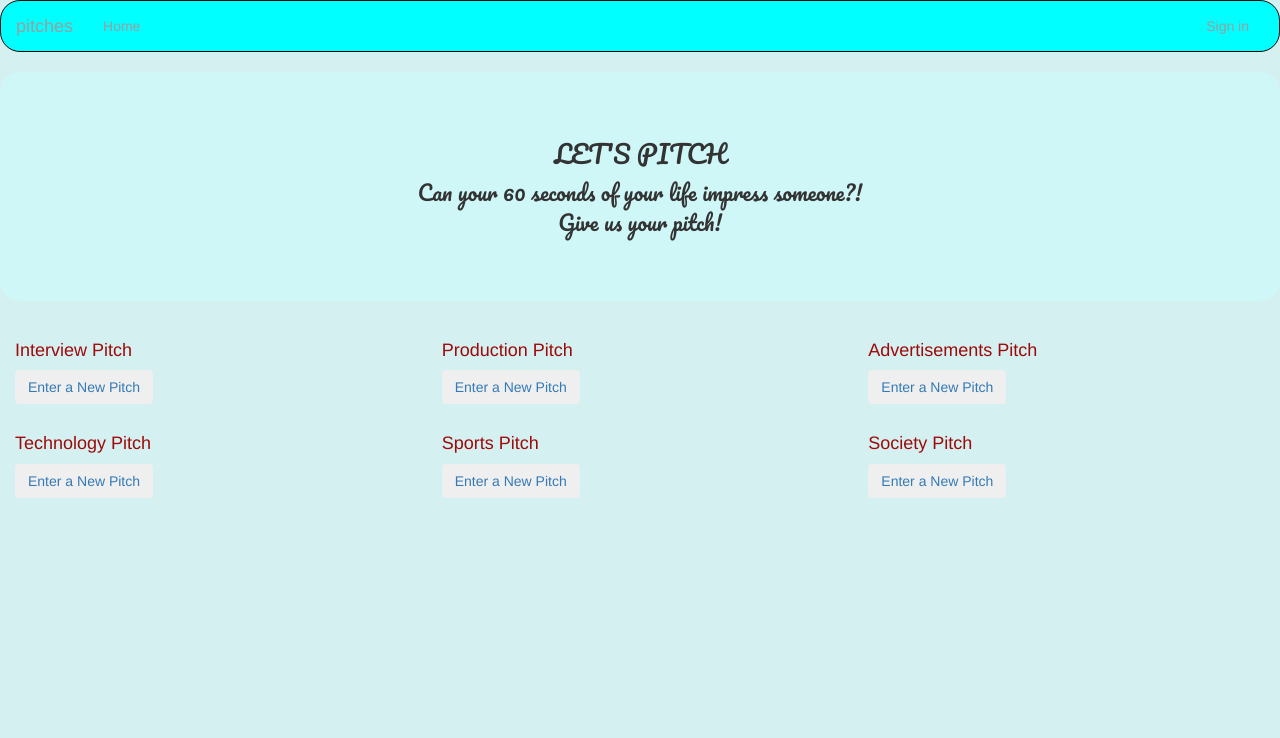
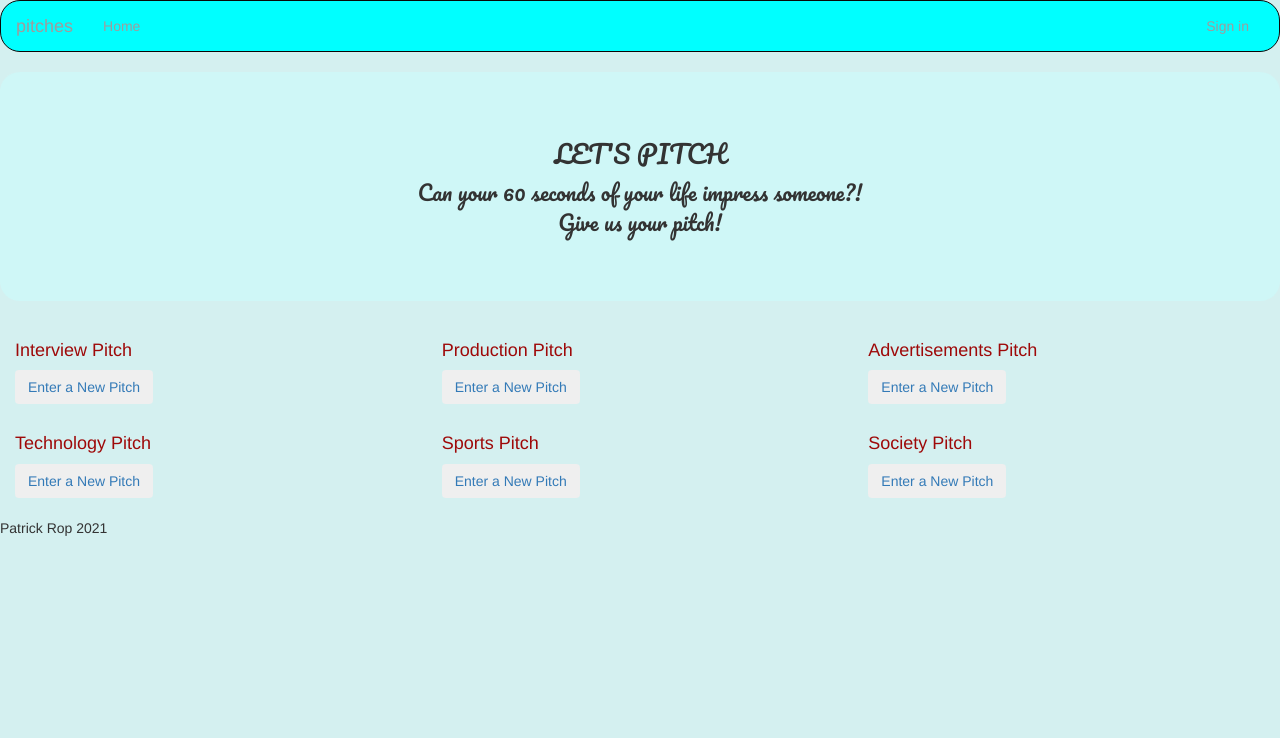
Before and after one commit to patrickrop-cloud/Pitches-App, a Flask app: page / in a window 1280 px wide. Shown: the top 738 px of the page. Run offline with Flask 2, Linux system fonts and the light colour scheme; tables that the repository leaves empty hold one stand-in row (values such as "Sample post"); some libraries are stand-ins or nearby versions.

Commit message:
git commit --amend --no-edit

```diff
--- a/app/templates/index.html
+++ b/app/templates/index.html
@@ -6,11 +6,14 @@
 {% endblock %}
 
 {% block content %}
+{{ super() }}
+
 <div class="jumbotron" style="margin-top:2px; background-color: rgb(207, 247, 247); border-radius: 20px;">
   <h2 class="text-center">LET'S PITCH</h2>
   <p class="text-center">Can your 60 seconds of your life impress someone?! <br> Give us your pitch!</p>
 </div>
 
+<div>
   <body>
     <div class=" col-md-4">
       <div class="card-body">
@@ -63,9 +66,9 @@
         {{ macro.showPitch(society) }}
       </div>
     </div>
+    <div>
+      <footer>Patrick Rop 2021</footer>
     </div>
+  </body>
   </div>
-  </div>
-
-</body>
 {% endblock%}
```
Lines whose indentation alone changed are shown as unchanged.
